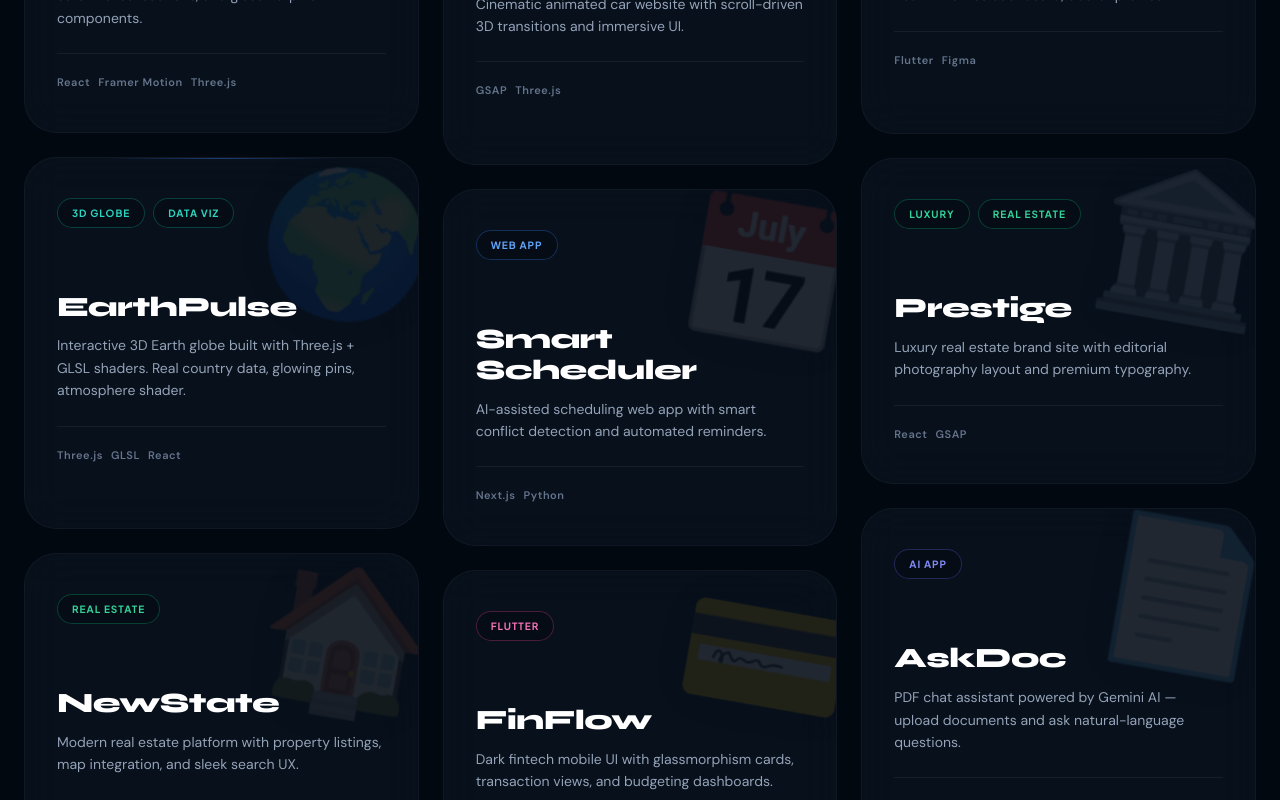
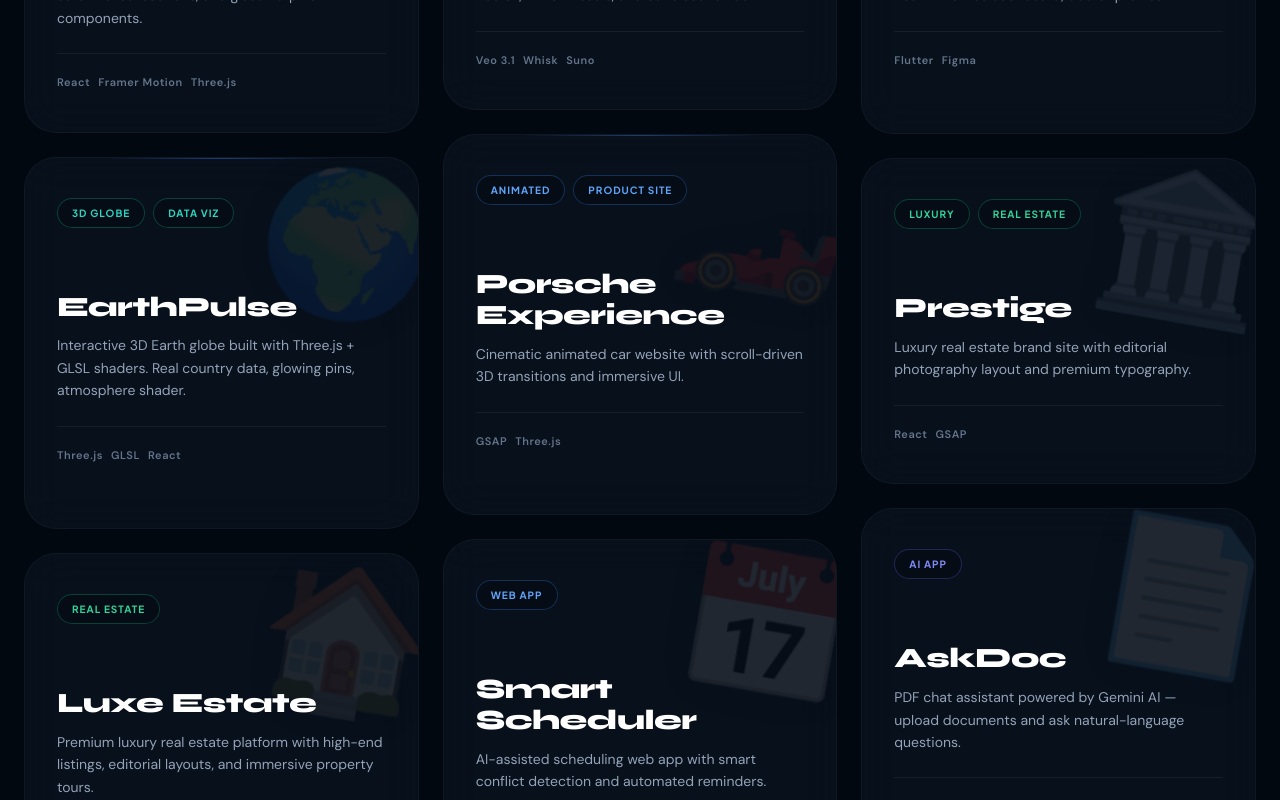
Before and after one commit to sanjai1322/CodeConstellation, a React (Vite) app: page / in a window 1280 px wide. Shown: the part 5600-6400 px from the top of the page. Built offline with nearby package versions, Linux system fonts and the light colour scheme.

Commit message:
Complete premium UI overhaul: new design system, clean typography, and cinematic sections

```diff
--- a/src/components/Portfolio.css
+++ b/src/components/Portfolio.css
@@ -177,6 +177,12 @@
     opacity 0.4s ease;
   backdrop-filter: blur(20px);
   -webkit-backdrop-filter: blur(20px);
+  text-decoration: none;
+}
+
+.pf-link-card {
+  text-decoration: none;
+  display: flex;
 }
 
 .pf-masonry-card.dimmed {
--- a/src/components/Portfolio.tsx
+++ b/src/components/Portfolio.tsx
@@ -10,6 +10,7 @@ interface Project {
   desc: string;
   stack: string[];
   cat: string[];
+  link?: string;
   featured?: boolean;
 }
 
@@ -26,6 +27,7 @@ const allProjects: Project[] = [
     desc: 'Premium SaaS landing page with animated hero, scroll-reveal sections, and glassmorphism components.',
     stack: ['React', 'Framer Motion', 'Three.js'],
     cat: ['web'],
+    link: 'https://proxima-saas-cc.vercel.app/',
   },
   {
     name: 'EarthPulse',
@@ -41,13 +43,14 @@ const allProjects: Project[] = [
     featured: true,
   },
   {
-    name: 'NewState',
+    name: 'Luxe Estate',
     emoji: '🏠',
     gradient: 'linear-gradient(135deg, #0f1f2e, #1a3348)',
     tags: [{ label: 'Real Estate', style: 'real' }],
-    desc: 'Modern real estate platform with property listings, map integration, and sleek search UX.',
+    desc: 'Premium luxury real estate platform with high-end listings, editorial layouts, and immersive property tours.',
     stack: ['Next.js', 'Maps API'],
     cat: ['real'],
+    link: 'https://luxeestatecc.vercel.app/',
   },
   {
     name: 'Cosmos',
@@ -73,6 +76,7 @@ const allProjects: Project[] = [
     stack: ['GSAP', 'Three.js'],
     cat: ['web'],
     featured: true,
+    link: 'https://redline-syndicate-homepage.vercel.app/',
   },
   {
     name: 'Smart Scheduler',
@@ -82,6 +86,7 @@ const allProjects: Project[] = [
     desc: 'AI-assisted scheduling web app with smart conflict detection and automated reminders.',
     stack: ['Next.js', 'Python'],
     cat: ['web'],
+    link: 'https://smart-scheduler-sable.vercel.app/',
   },
   {
     name: 'FinFlow',
@@ -116,6 +121,7 @@ const allProjects: Project[] = [
     desc: 'Luxury real estate brand site with editorial photography layout and premium typography.',
     stack: ['React', 'GSAP'],
     cat: ['real'],
+    link: 'https://prestigeestatescc.vercel.app/',
   },
   {
     name: 'AskDoc',
@@ -184,8 +190,22 @@ const useMouseSpotlight = () => {
 /* ── Masonry Card Component ── */
 const MasonryCard = ({ project, active }: { project: Project; active: string }) => {
   const dimmed = active !== 'all' && !project.cat.includes(active);
+
+  const CardWrapper = project.link ? 'a' : 'div';
+  const wrapperProps = project.link
+    ? {
+        href: project.link,
+        target: "_blank",
+        rel: "noopener noreferrer",
+        className: `pf-masonry-card pf-link-card${project.featured ? ' featured' : ''}${dimmed ? ' dimmed' : ''}`
+      }
+    : {
+        className: `pf-masonry-card${project.featured ? ' featured' : ''}${dimmed ? ' dimmed' : ''}`
+      };
+
   return (
-    <div className={`pf-masonry-card${project.featured ? ' featured' : ''}${dimmed ? ' dimmed' : ''}`}>
+    // @ts-ignore
+    <CardWrapper {...wrapperProps}>
       {/* Background Bleed Effect on Hover */}
       <div className="pf-card-bleed" style={{ background: project.gradient }} />
 
@@ -211,7 +231,7 @@ const MasonryCard = ({ project, active }: { project: Project; active: string })
       </div>
 
       <div className="pf-card-arrow"><ArrowIcon /></div>
-    </div>
+    </CardWrapper>
   );
 };
 
```
